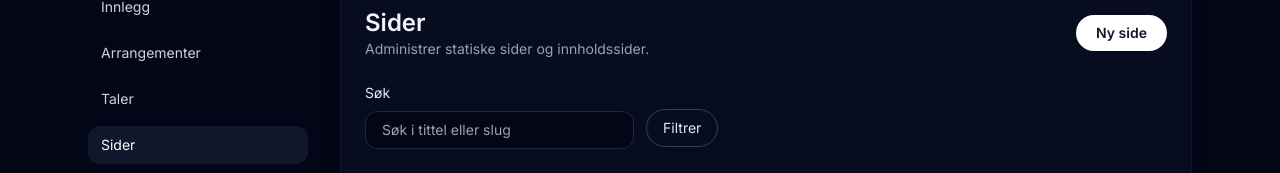
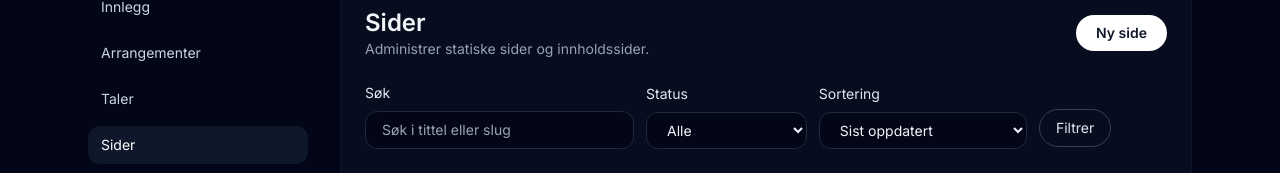
Before and after one commit to basstian-ai/CMS, a Next.js app: page /admin/pages in a window 1280 px wide. Shown: the part 195-368 px from the top of the page. Built offline with nearby package versions, Linux system fonts and the light colour scheme; no server answers; the database is empty.

Commit message:
Add status filters and badges to admin list pages

```diff
--- a/app/admin/events/page.tsx
+++ b/app/admin/events/page.tsx
@@ -17,10 +17,15 @@ function formatDate(value: string | null) {
 export default async function EventsPage({
   searchParams,
 }: {
-  searchParams?: { query?: string };
+  searchParams?: { query?: string; status?: string };
 }) {
   const supabase = createSupabaseServerClient();
   const query = searchParams?.query?.trim();
+  const status = searchParams?.status;
+  const statusFilter =
+    status === "draft" || status === "published" || status === "archived"
+      ? status
+      : null;
   const escapedQuery = query ? escapePostgrestText(query) : null;
   let request = supabase
     .from("events")
@@ -31,7 +36,23 @@ export default async function EventsPage({
       `slug.ilike."%${escapedQuery}%",title->>no.ilike."%${escapedQuery}%"`
     );
   }
+  if (statusFilter) {
+    request = request.eq("status", statusFilter);
+  }
   const { data: events } = await request;
+
+  const statusBadgeClassName = (value: string | null) => {
+    switch (value) {
+      case "published":
+        return "bg-emerald-500/15 text-emerald-300 ring-1 ring-inset ring-emerald-500/30";
+      case "draft":
+        return "bg-amber-500/15 text-amber-300 ring-1 ring-inset ring-amber-500/30";
+      case "archived":
+        return "bg-slate-500/20 text-slate-300 ring-1 ring-inset ring-slate-400/30";
+      default:
+        return "bg-slate-500/20 text-slate-300 ring-1 ring-inset ring-slate-400/30";
+    }
+  };
 
   return (
     <div className="space-y-6">
@@ -59,6 +80,19 @@ export default async function EventsPage({
             placeholder="Søk i tittel eller slug"
             className="mt-2 w-full rounded-xl border border-slate-800 bg-slate-950 px-4 py-2 text-slate-100"
           />
+        </label>
+        <label className="text-sm text-slate-200">
+          Status
+          <select
+            name="status"
+            defaultValue={statusFilter ?? ""}
+            className="mt-2 w-full rounded-xl border border-slate-800 bg-slate-950 px-4 py-2 text-slate-100"
+          >
+            <option value="">Alle</option>
+            <option value="draft">Draft</option>
+            <option value="published">Published</option>
+            <option value="archived">Archived</option>
+          </select>
         </label>
         <button
           type="submit"
@@ -91,7 +125,15 @@ export default async function EventsPage({
                   </Link>
                 </td>
                 <td className="px-4 py-3 text-slate-400">{event.slug}</td>
-                <td className="px-4 py-3 text-slate-400">{event.status}</td>
+                <td className="px-4 py-3 text-slate-400">
+                  <span
+                    className={`inline-flex rounded-full px-2.5 py-1 text-xs font-medium capitalize ${statusBadgeClassName(
+                      event.status
+                    )}`}
+                  >
+                    {event.status ?? "ukjent"}
+                  </span>
+                </td>
                 <td className="px-4 py-3 text-slate-400">
                   {formatDate(event.start_time)}
                 </td>
--- a/app/admin/pages/page.tsx
+++ b/app/admin/pages/page.tsx
@@ -17,21 +17,45 @@ function formatDate(value: string | null) {
 export default async function PagesPage({
   searchParams,
 }: {
-  searchParams?: { query?: string };
+  searchParams?: { query?: string; status?: string; sort?: string };
 }) {
   const supabase = createSupabaseServerClient();
   const query = searchParams?.query?.trim();
+  const status = searchParams?.status;
+  const sort = searchParams?.sort;
+  const statusFilter =
+    status === "draft" || status === "published" || status === "archived"
+      ? status
+      : null;
+  const sortBy = sort === "published" ? "published" : "updated";
   const escapedQuery = query ? escapePostgrestText(query) : null;
+  const sortColumn = sortBy === "published" ? "published_at" : "updated_at";
   let request = supabase
     .from("pages")
     .select("id, slug, title, status, updated_at, published_at")
-    .order("updated_at", { ascending: false });
+    .order(sortColumn, { ascending: false, nullsFirst: false });
   if (escapedQuery) {
     request = request.or(
       `slug.ilike."%${escapedQuery}%",title->>no.ilike."%${escapedQuery}%"`
     );
   }
+  if (statusFilter) {
+    request = request.eq("status", statusFilter);
+  }
   const { data: pages } = await request;
+
+  const statusBadgeClassName = (value: string | null) => {
+    switch (value) {
+      case "published":
+        return "bg-emerald-500/15 text-emerald-300 ring-1 ring-inset ring-emerald-500/30";
+      case "draft":
+        return "bg-amber-500/15 text-amber-300 ring-1 ring-inset ring-amber-500/30";
+      case "archived":
+        return "bg-slate-500/20 text-slate-300 ring-1 ring-inset ring-slate-400/30";
+      default:
+        return "bg-slate-500/20 text-slate-300 ring-1 ring-inset ring-slate-400/30";
+    }
+  };
 
   return (
     <div className="space-y-6">
@@ -59,6 +83,30 @@ export default async function PagesPage({
             placeholder="Søk i tittel eller slug"
             className="mt-2 w-full rounded-xl border border-slate-800 bg-slate-950 px-4 py-2 text-slate-100"
           />
+        </label>
+        <label className="text-sm text-slate-200">
+          Status
+          <select
+            name="status"
+            defaultValue={statusFilter ?? ""}
+            className="mt-2 w-full rounded-xl border border-slate-800 bg-slate-950 px-4 py-2 text-slate-100"
+          >
+            <option value="">Alle</option>
+            <option value="draft">Draft</option>
+            <option value="published">Published</option>
+            <option value="archived">Archived</option>
+          </select>
+        </label>
+        <label className="text-sm text-slate-200">
+          Sortering
+          <select
+            name="sort"
+            defaultValue={sortBy}
+            className="mt-2 w-full rounded-xl border border-slate-800 bg-slate-950 px-4 py-2 text-slate-100"
+          >
+            <option value="updated">Sist oppdatert</option>
+            <option value="published">Publisert</option>
+          </select>
         </label>
         <button
           type="submit"
@@ -91,7 +139,15 @@ export default async function PagesPage({
                   </Link>
                 </td>
                 <td className="px-4 py-3 text-slate-400">{page.slug}</td>
-                <td className="px-4 py-3 text-slate-400">{page.status}</td>
+                <td className="px-4 py-3 text-slate-400">
+                  <span
+                    className={`inline-flex rounded-full px-2.5 py-1 text-xs font-medium capitalize ${statusBadgeClassName(
+                      page.status
+                    )}`}
+                  >
+                    {page.status ?? "ukjent"}
+                  </span>
+                </td>
                 <td className="px-4 py-3 text-slate-400">
                   {formatDate(page.updated_at)}
                 </td>
--- a/app/admin/posts/page.tsx
+++ b/app/admin/posts/page.tsx
@@ -17,21 +17,45 @@ function formatDate(value: string | null) {
 export default async function PostsPage({
   searchParams,
 }: {
-  searchParams?: { query?: string };
+  searchParams?: { query?: string; status?: string; sort?: string };
 }) {
   const supabase = createSupabaseServerClient();
   const query = searchParams?.query?.trim();
+  const status = searchParams?.status;
+  const sort = searchParams?.sort;
+  const statusFilter =
+    status === "draft" || status === "published" || status === "archived"
+      ? status
+      : null;
+  const sortBy = sort === "published" ? "published" : "updated";
   const escapedQuery = query ? escapePostgrestText(query) : null;
+  const sortColumn = sortBy === "published" ? "published_at" : "updated_at";
   let request = supabase
     .from("posts")
     .select("id, slug, title, status, updated_at, published_at")
-    .order("updated_at", { ascending: false });
+    .order(sortColumn, { ascending: false, nullsFirst: false });
   if (escapedQuery) {
     request = request.or(
       `slug.ilike."%${escapedQuery}%",title->>no.ilike."%${escapedQuery}%"`
     );
   }
+  if (statusFilter) {
+    request = request.eq("status", statusFilter);
+  }
   const { data: posts } = await request;
+
+  const statusBadgeClassName = (value: string | null) => {
+    switch (value) {
+      case "published":
+        return "bg-emerald-500/15 text-emerald-300 ring-1 ring-inset ring-emerald-500/30";
+      case "draft":
+        return "bg-amber-500/15 text-amber-300 ring-1 ring-inset ring-amber-500/30";
+      case "archived":
+        return "bg-slate-500/20 text-slate-300 ring-1 ring-inset ring-slate-400/30";
+      default:
+        return "bg-slate-500/20 text-slate-300 ring-1 ring-inset ring-slate-400/30";
+    }
+  };
 
   return (
     <div className="space-y-6">
@@ -59,6 +83,30 @@ export default async function PostsPage({
             placeholder="Søk i tittel eller slug"
             className="mt-2 w-full rounded-xl border border-slate-800 bg-slate-950 px-4 py-2 text-slate-100"
           />
+        </label>
+        <label className="text-sm text-slate-200">
+          Status
+          <select
+            name="status"
+            defaultValue={statusFilter ?? ""}
+            className="mt-2 w-full rounded-xl border border-slate-800 bg-slate-950 px-4 py-2 text-slate-100"
+          >
+            <option value="">Alle</option>
+            <option value="draft">Draft</option>
+            <option value="published">Published</option>
+            <option value="archived">Archived</option>
+          </select>
+        </label>
+        <label className="text-sm text-slate-200">
+          Sortering
+          <select
+            name="sort"
+            defaultValue={sortBy}
+            className="mt-2 w-full rounded-xl border border-slate-800 bg-slate-950 px-4 py-2 text-slate-100"
+          >
+            <option value="updated">Sist oppdatert</option>
+            <option value="published">Publisert</option>
+          </select>
         </label>
         <button
           type="submit"
@@ -91,7 +139,15 @@ export default async function PostsPage({
                   </Link>
                 </td>
                 <td className="px-4 py-3 text-slate-400">{post.slug}</td>
-                <td className="px-4 py-3 text-slate-400">{post.status}</td>
+                <td className="px-4 py-3 text-slate-400">
+                  <span
+                    className={`inline-flex rounded-full px-2.5 py-1 text-xs font-medium capitalize ${statusBadgeClassName(
+                      post.status
+                    )}`}
+                  >
+                    {post.status ?? "ukjent"}
+                  </span>
+                </td>
                 <td className="px-4 py-3 text-slate-400">
                   {formatDate(post.updated_at)}
                 </td>
```
